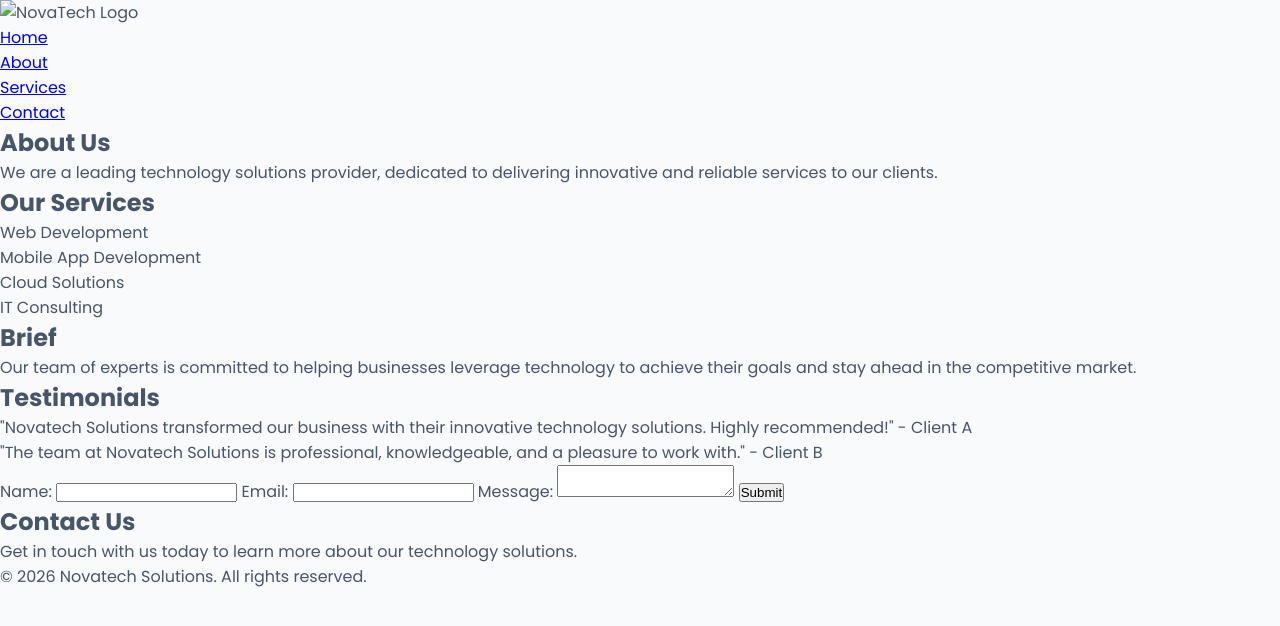
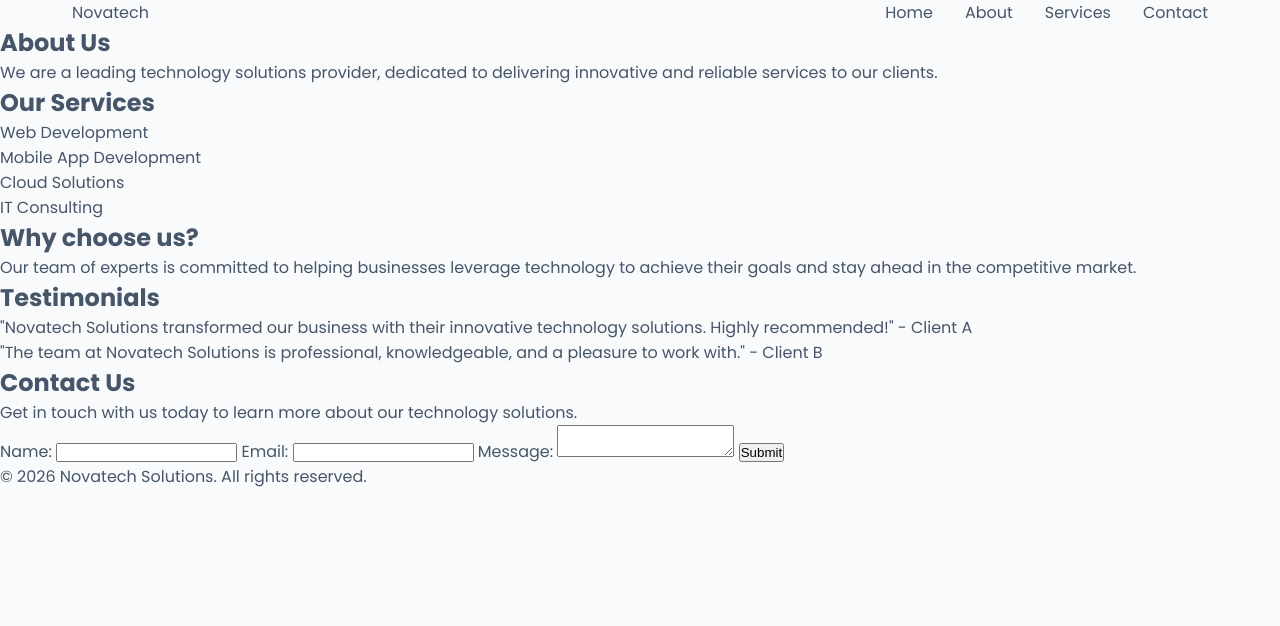
Before and after one commit to olatomide-web/novatech-landing-page, a plain HTML site: page index.html in a window 1280 px wide. Drawn offline with Linux system fonts and the light colour scheme.

Commit message:
navbar restructured

```diff
--- a/index.html
+++ b/index.html
@@ -12,7 +12,8 @@
     </head>
     <body>
         <header>
-            <img src="" alt="NovaTech Logo">
+            <div class="container">
+                <a href=""class="logo">Novatech</a>
                 <nav>
                 <ul>
                     <li><a href="#home">Home</a></li>
@@ -21,6 +22,7 @@
                     <li><a href="#contact">Contact</a></li>
                 </ul>
                 </nav>
+            </div>
         </header>
 
         <main>
@@ -44,7 +46,7 @@
             </section>
 
             <section id="why-choose-us">
-                <h2>Brief</h2>
+                <h2>Why choose us?</h2>
                 <p>Our team of experts is committed to helping businesses leverage technology to achieve their goals and stay ahead in the competitive market.</p>
             </section>
 
@@ -56,6 +58,9 @@
             </section>
 
             <section id="contact">
+
+                <h2>Contact Us</h2>
+                <p>Get in touch with us today to learn more about our technology solutions.</p>
 
                 <form action="submit_form.php" method="post">
                     <label for="name">Name:</label>
@@ -70,15 +75,14 @@
                     <button type="submit">Submit</button>
                 </form>
 
-                <h2>Contact Us</h2>
-                <p>Get in touch with us today to learn more about our technology solutions.</p>
+
             </section>
 
+        </main>
 
         <footer>
                 <p>&copy; 2026 Novatech Solutions. All rights reserved.</p>
             </footer>
-        </main>
 
         <script src="script.js"></script>
     </body>
--- a/style.css
+++ b/style.css
@@ -73,4 +73,27 @@ body{
     max-width: var(--container-width);
     margin-inline: auto;
     padding-inline: var(--space-md);
+
 }
+
+header .container{
+    display:flex;
+    justify-content:space-between;
+    align-items:center;
+}
+
+nav ul{
+    display: flex;
+    gap: var(--space-md);
+    list-style: none;
+}
+
+a{
+    text-decoration:none;
+    color:inherit;
+}
+
+img{
+    max-width:100%;
+    display:block;
+}
```
Lines whose indentation alone changed are shown as unchanged.
